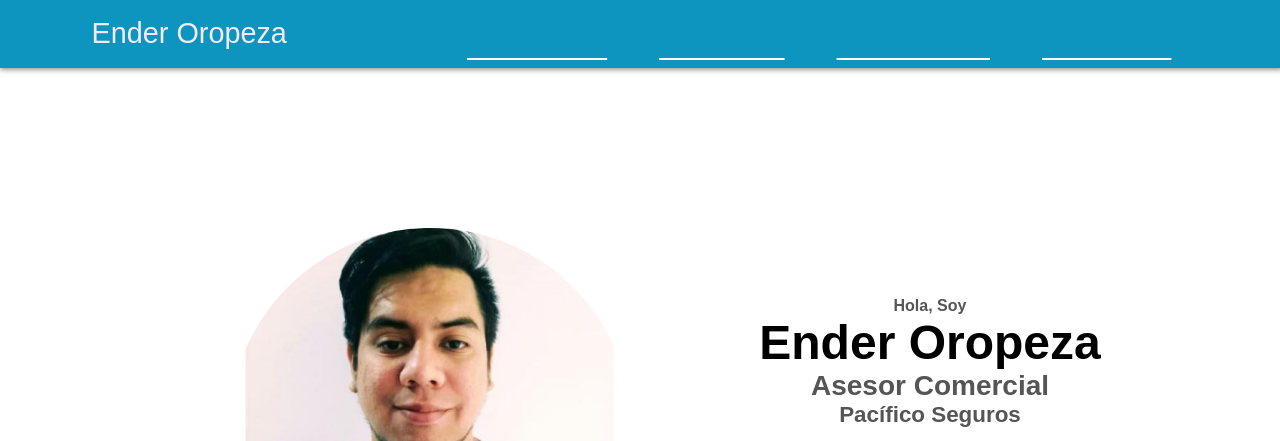
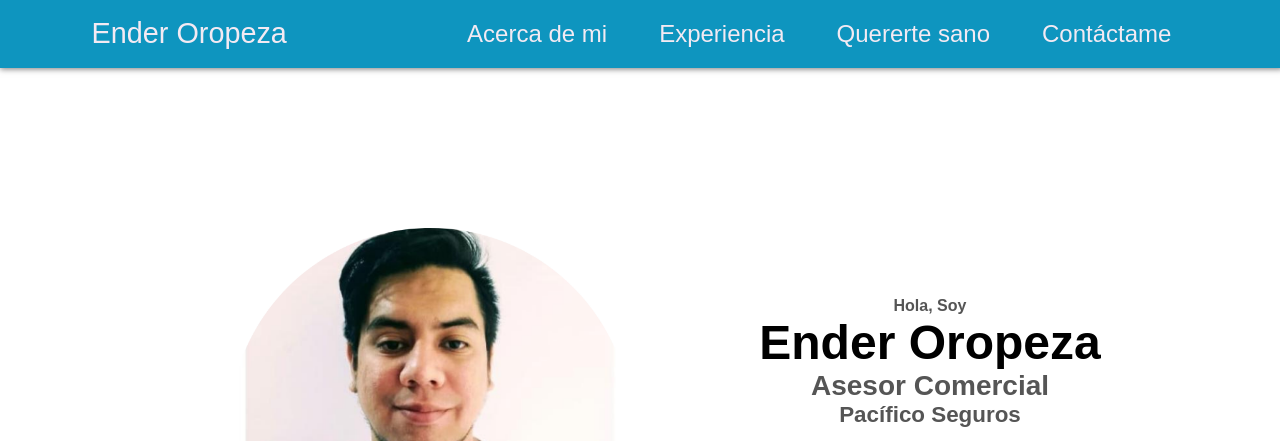
Before and after one commit to BryanOropeza/Ender-Repository, a plain HTML site: page index.html in a window 1280 px wide. Shown: the top 441 px of the page. Drawn offline with Linux system fonts and the light colour scheme.

Commit message:
Actualizacion Nav 2

```diff
--- a/style.css
+++ b/style.css
@@ -49,11 +49,11 @@ nav,
 }
 
 .nav-links li a {
-  color: var(--color-azul-primario);
+  color: var(--color-blanco-suave);
 }
 
 .nav-links li a:hover {
-  color: #4bbadb;
+  color: var(--color-blanco);
 }
 
 nav {
@@ -82,16 +82,37 @@ nav {
 }
 
 a {
+  position: relative;
   color: var(--color-azul-primario);
-  text-decoration: underline;
+  text-decoration: none;
   text-underline-offset: 1rem;
-  text-decoration-color: white;
-  transition: text-decoration 0.5s ease;
+  text-decoration-color: none;
+  transition: text-decoration 3s ease;
 }
 
-a:hover {
+a::after {
+  content: '';
+  display: block;
+  position: absolute;
+  left: 0;
+  bottom: -25%;
+  width: 0;
+  height: 3px;
+  /* Altura del subrayado */
+  background: linear-gradient(to right, transparent 50%, var(--color-blanco-suave) 50%);
+  background-size: 200% 100%;
+  /* Hacemos el fondo el doble de ancho */
+  transition: background-position 1s ease;
+  /* Ajustamos la duración de la animación */
+}
+
+
+a:hover::after {
+  width: 100%;
+  /* Hacemos que el subrayado ocupe el ancho completo */
+  background-position: -100% 0;
+  /* Mover el fondo para revelar desde la izquierda */
   color: #4bbadb;
-  text-decoration: underline;
 }
 
 .logo {
```
